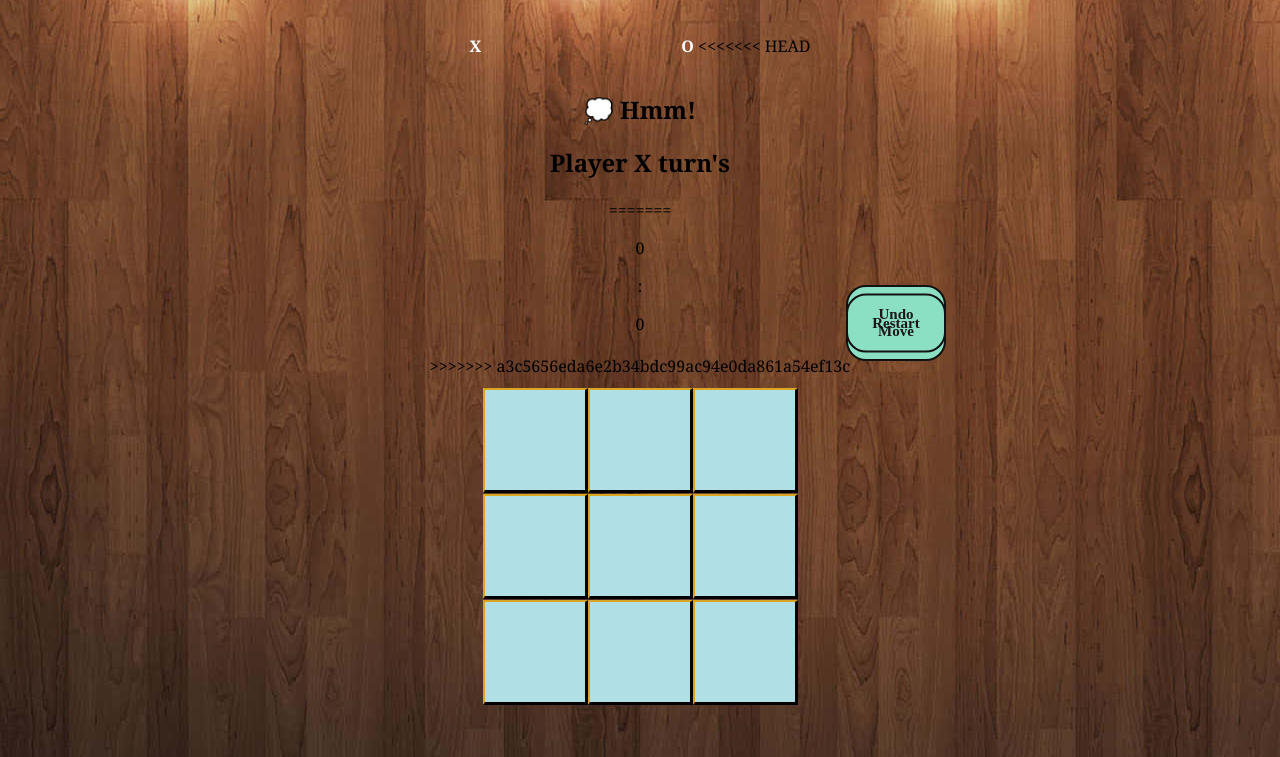
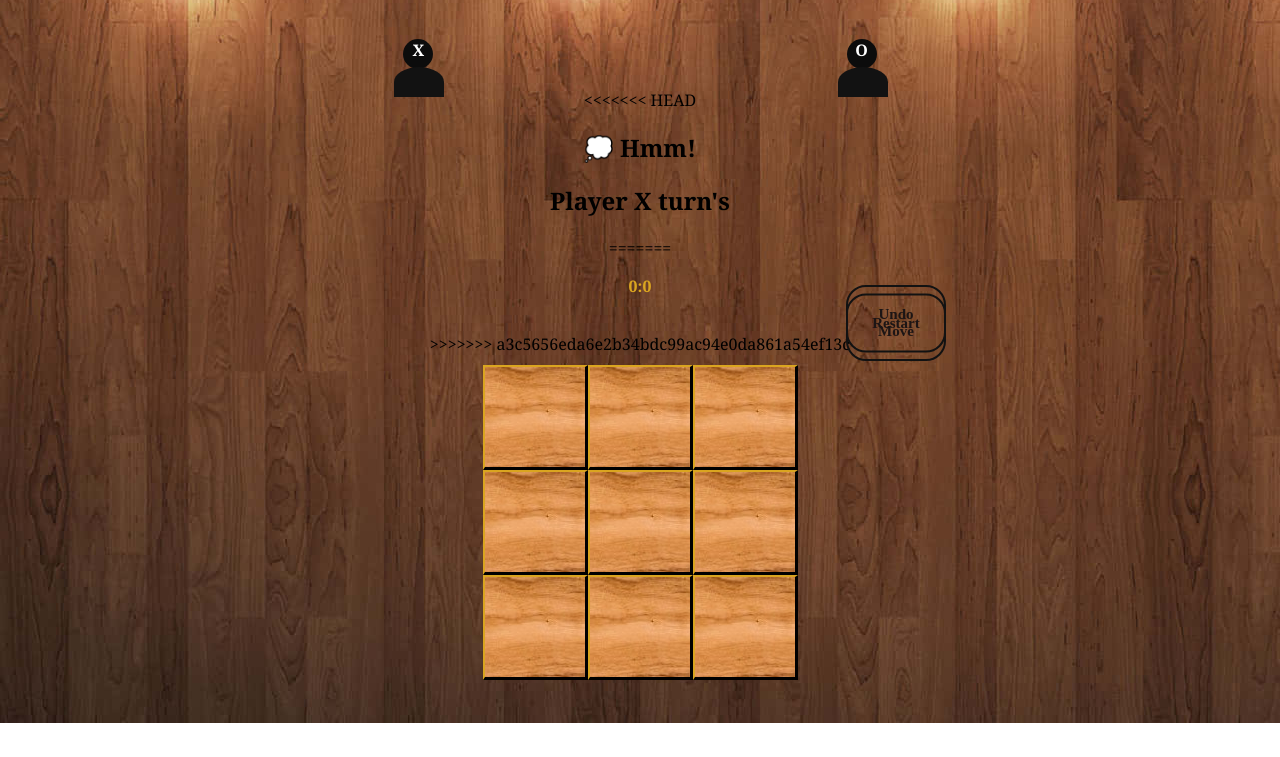
Before and after one commit to franklin-mk/Tic-Tac-Toe-X0X, a website: page index.html in a window 1280 px wide. Shown: the part 77-834 px from the top of the page. After the commit the page ends 800 px from the top, so only its background shows below. Drawn offline with Linux system fonts and the light colour scheme; a web font is replaced by a local one.

Commit message:
Add files via upload

```diff
--- a/index.css
+++ b/index.css
@@ -2,7 +2,7 @@
 html{
     color: rgb(0, 0, 0);
     text-align: center;
-    font-family: Cambria, Cochin, Georgia, Times, 'Times New Roman', serif;
+    font-family: Sedan sc, Cambria, Cochin, Georgia, Times, 'Times New Roman', serif;
 }
 
 body{
@@ -15,28 +15,16 @@ body{
     font-weight: bold;
     text-decoration:double underline;
 }
-<<<<<<< HEAD
-
-h2{
-    color: rgb(30, 24, 9);
-}
-=======
->>>>>>> a3c5656eda6e2b34bdc99ac94e0da861a54ef13c
 
 #player1,
 #player2{
     width: 30px;
     height: 30px;
     border-radius: 50%;
-<<<<<<< HEAD
-    background-color: grey;
-=======
     background-color: #0c0c0c;
->>>>>>> a3c5656eda6e2b34bdc99ac94e0da861a54ef13c
     position: relative;
     margin: 20px;
 }
-
 #player1::after,
 #player2::after{
     content: "";
@@ -44,68 +32,54 @@ h2{
     top: 28px;
     left: -9px;
     border-radius: 50% 50% 0% 0%;
-<<<<<<< HEAD
-    background-color: grey;
-    width: 40px;
-    height: 20px;
-=======
     background-color:  #121212;
     width: 50px;
     height: 30px;
->>>>>>> a3c5656eda6e2b34bdc99ac94e0da861a54ef13c
 
 }
 
 .player{
     color: white;
     font-weight: bolder;
-    display: inline-flex;
-    gap: 200px;
+    display: flex;
     justify-content: space-evenly;
+}
+
+.score{
+    color: goldenrod;
+    font-weight: bolder;
+    display: flex;
+    justify-content: center;
 }
 
 #gameboard {
     display: flex;
     justify-content: center;
     grid-template-columns: repeat(3, 100px);
-<<<<<<< HEAD
-    grid-gap:1px;
-    margin-top: 20px;
-    margin-bottom: 20px;
-    min-height: 75%;
-=======
     grid-gap:px;
     margin-top: 10px;
     margin-bottom: 20px;
     min-height: 70%;
 
->>>>>>> a3c5656eda6e2b34bdc99ac94e0da861a54ef13c
   }
 
-.box {
-    margin-top: 1px;
+  .box {
+    margin-top: px;
     width: 100px;
     height: 100px;
     border: 2px solid goldenrod;
     border-bottom: 3px solid black;
     border-right: 3px solid black;
-<<<<<<< HEAD
-    font-size: 75px;
+    font-size: 40px;
     cursor: pointer;
     text-align: center;
-    background-color: powderblue;
-=======
-    font-size: 60px;
-    cursor: pointer;
-    text-align: center;
->>>>>>> a3c5656eda6e2b34bdc99ac94e0da861a54ef13c
     background-image: url('Backgroundimage.jpg');
     color: rgb(6, 6, 6);
     line-height: 100px;
     vertical-align: middle;
-}
+  }
 
-button{
+  button{
     width: 75%;
     width: 100px;
     display: flex;
@@ -125,22 +99,8 @@ button{
     background-color:transparent;
     border:2px solid #121212;
     color: rgb(28, 21, 21);
-<<<<<<< HEAD
-    font-weight: bold;
-}
-
-.moveBtn{
-    display: inline-flex;
-    gap: 100px;
-}
-
-#undo{
-    background-color: rgb(139, 224, 196);
-}
-=======
   }
   button:hover{
     background-color:goldenrod;
     border: none;
   }
->>>>>>> a3c5656eda6e2b34bdc99ac94e0da861a54ef13c
```
